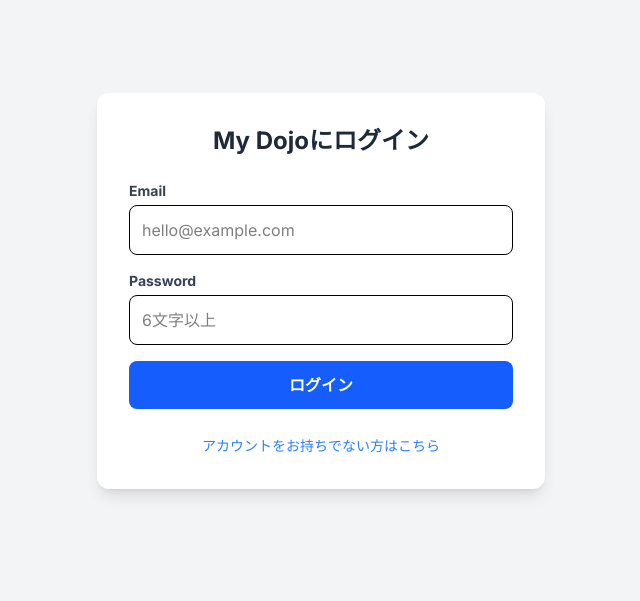
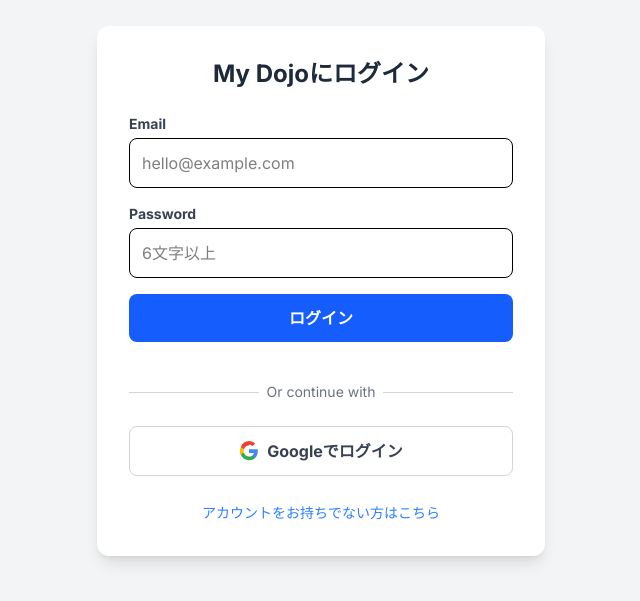
Before and after one commit to naki0227/my-language-dojo, a Next.js app: page /auth in a window 1280 px wide. Shown: the part 109-710 px from the top of the page, without its empty margins (319-959 px from the left). Built offline with nearby package versions, Linux system fonts and the light colour scheme; no server answers.

Commit message:
Add Login way of Google

```diff
--- a/app/auth/page.tsx
+++ b/app/auth/page.tsx
@@ -10,6 +10,21 @@
     const [password, setPassword] = useState('');
     const [isLogin, setIsLogin] = useState(true); // ログインか登録か
     const [loading, setLoading] = useState(false);
+
+    const handleGoogleLogin = async () => {
+        setLoading(true);
+        const { error } = await supabase.auth.signInWithOAuth({
+            provider: 'google',
+            options: {
+                redirectTo: `${window.location.origin}/auth/callback`,
+            },
+        });
+        if (error) {
+            alert('Googleログイン失敗: ' + error.message);
+            setLoading(false);
+        }
+        // Redirect happens automatically, so no need to setLoading(false) on success immediately
+    };
 
     const handleAuth = async (e: React.FormEvent) => {
         e.preventDefault();
@@ -82,6 +97,42 @@
                     >
                         {loading ? '処理中...' : (isLogin ? 'ログイン' : 'アカウント作成')}
                     </button>
+
+                    <div className="relative my-6">
+                        <div className="absolute inset-0 flex items-center">
+                            <div className="w-full border-t border-gray-300"></div>
+                        </div>
+                        <div className="relative flex justify-center text-sm">
+                            <span className="px-2 bg-white text-gray-500">Or continue with</span>
+                        </div>
+                    </div>
+
+                    <button
+                        type="button"
+                        onClick={handleGoogleLogin}
+                        disabled={loading}
+                        className="w-full flex items-center justify-center gap-2 bg-white border border-gray-300 text-gray-700 py-3 rounded-lg font-bold hover:bg-gray-50 transition disabled:bg-gray-100"
+                    >
+                        <svg className="w-5 h-5" viewBox="0 0 24 24">
+                            <path
+                                fill="#4285F4"
+                                d="M22.56 12.25c0-.78-.07-1.53-.2-2.25H12v4.26h5.92c-.26 1.37-1.04 2.53-2.21 3.31v2.77h3.57c2.08-1.92 3.28-4.74 3.28-8.09z"
+                            />
+                            <path
+                                fill="#34A853"
+                                d="M12 23c2.97 0 5.46-.98 7.28-2.66l-3.57-2.77c-.98.66-2.23 1.06-3.71 1.06-2.86 0-5.29-1.93-6.16-4.53H2.18v2.84C3.99 20.53 7.7 23 12 23z"
+                            />
+                            <path
+                                fill="#FBBC05"
+                                d="M5.84 14.09c-.22-.66-.35-1.36-.35-2.09s.13-1.43.35-2.09V7.07H2.18C1.43 8.55 1 10.22 1 12s.43 3.45 1.18 4.93l2.85-2.84z"
+                            />
+                            <path
+                                fill="#EA4335"
+                                d="M12 4.63c1.61 0 3.06.56 4.21 1.64l3.16-3.16C17.45 1.18 14.97 0 12 0 7.7 0 3.99 2.47 2.18 7.07l3.66 2.84c.87-2.6 3.3-4.53 6.16-4.53z"
+                            />
+                        </svg>
+                        Googleでログイン
+                    </button>
                 </form>
 
                 <div className="mt-6 text-center">
```
Also changed, not shown: 1 other file (tests, documents, lock files or other folders).
